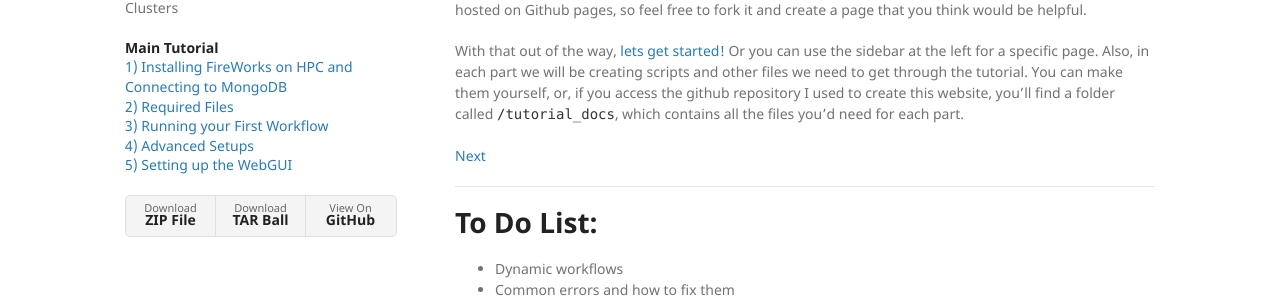
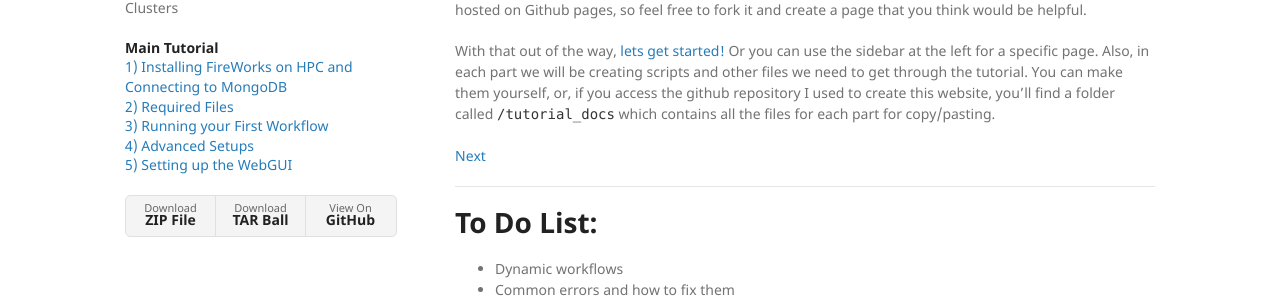
Before and after one commit to stephen-quiton/stephen-quiton.github.io, a Jekyll site: the page built from index.md, in a window 1280 px wide. Shown: the part 339-637 px from the top of the page. Built offline with Jekyll 4.4.1, drawn with Linux system fonts in a browser that asks for light colours; our own code applies the rules of GitHub Pages for plain Markdown files.

Commit message:
Update index.md

```diff
--- a/index.md
+++ b/index.md
@@ -11,7 +11,7 @@ Arguably, you could go through the main FireWorks tutorial for installation, but
 
 This website is very much a WIP, so if you catch anything that might be a mistake or anything that you'd feel would be helpful to include, do not hesitate to contact me at quiton[at]usc.edu. This website is also hosted on Github pages, so feel free to fork it and create a page that you think would be helpful.
 
-With that out of the way, [lets get started!](./pages/FW1-PythonInst.html) Or you can use the sidebar at the left for a specific page. Also, in each part we will be creating scripts and other files we need to get through the tutorial. You can make them yourself, or, if you access the github repository I used to create this website, you'll find a folder called `/tutorial_docs`, which contains all the files you'd need for each part.
+With that out of the way, [lets get started!](./pages/FW1-PythonInst.html) Or you can use the sidebar at the left for a specific page. Also, in each part we will be creating scripts and other files we need to get through the tutorial. You can make them yourself, or, if you access the github repository I used to create this website, you'll find a folder called `/tutorial_docs` which contains all the files for each part for copy/pasting.
 
 [Next](./pages/FW1-PythonInst.html)
 
```
